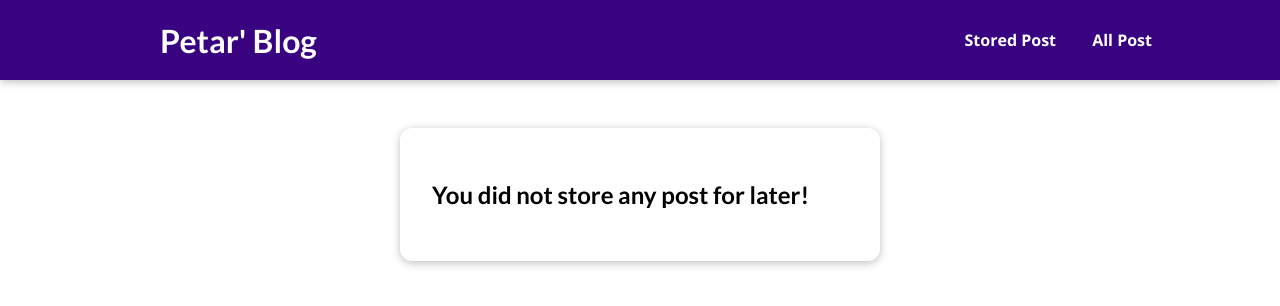
After one commit to Petar-Koprinkov/my_site, a Django app: page /read-later/ in a window 1280 px wide. The commit adds this page. Shown: the top 306 px of the page. Run offline with Django 5.2, Linux system fonts and the light colour scheme.

Commit message:
added session

```diff
--- a/my_site/blog/urls.py
+++ b/my_site/blog/urls.py
@@ -5,4 +5,5 @@ urlpatterns = [
     path('', views.IndexView.as_view(), name='index'),
     path('blog/', views.BlogPageView.as_view(), name='blog_page'),
     path('blog/<slug:slug>/', views.BlogDetailPageView.as_view(), name='blog_detail_page'),
+    path('read-later/', views.ReadLaterView.as_view(), name='read_later'),
 ]
--- a/my_site/blog/views.py
+++ b/my_site/blog/views.py
@@ -26,13 +26,24 @@ class BlogPageView(ListView):
 
 
 class BlogDetailPageView(View):
+
+    def is_post_stored(self, request, post_id):
+        stored_post = request.session.get('stored_post')
+        if stored_post is not None:
+            is_saved = post_id in stored_post
+        else:
+            is_saved = False
+        return is_saved
+
     def get(self, request, slug):
         post = get_object_or_404(Post, slug=slug)
         form = CommentsForm()
+
         context = {
             'form': form,
             'post': post,
             'comments': post.comments.order_by('-date'),
+            'is_saved': self.is_post_stored(request, post.id),
             }
         return render(request, 'blog/post-details.html', context)
 
@@ -50,5 +61,38 @@ class BlogDetailPageView(View):
             'form': form,
             'post': post,
             'comments': post.comments.order_by('-date'),
+            'is_saved': self.is_post_stored(request, post.id),
         }
         return render(request, 'blog/post-details.html', context)
+
+
+class ReadLaterView(View):
+    def get(self, request):
+        stored_post = request.session.get('stored_post')
+        context = {}
+
+        if stored_post is None:
+            context['posts'] = []
+            context['has_posts'] = False
+        else:
+            post = Post.objects.filter(id__in=stored_post)
+            context['has_posts'] = True
+            context['posts'] = post
+
+        return render(request, 'blog/stored-posts.html', context)
+
+    def post(self, request):
+        stored_post = request.session.get('stored_post')
+
+        if stored_post is None:
+            stored_post = []
+
+        post_id = int(request.POST.get('post_id'))
+
+        if post_id not in stored_post:
+            stored_post.append(post_id)
+        else:
+            stored_post.remove(post_id)
+        request.session['stored_post'] = stored_post
+
+        return redirect('blog_page')
--- a/static/blog/app.css
+++ b/static/blog/app.css
@@ -35,6 +35,7 @@ h3 {
   text-decoration: none;
   color: white;
   font-weight: bold;
+  margin-left: 2rem;
 }
 
 #main-navigation a:hover,
--- /dev/null
+++ b/static/blog/stored-posts.css
@@ -0,0 +1,40 @@
+#main-navigation {
+  background-color: #390281;
+  box-shadow: 0 2px 8px rgba(0, 0, 0, 0.25);
+}
+
+#stored-posts {
+  margin: 8rem auto 3rem auto;
+  padding: 2rem;
+  border-radius: 12px;
+  box-shadow: 0 2px 8px rgba(0, 0, 0, 0.25);
+  background-color: white;
+  width: 90%;
+  max-width: 30rem;
+}
+
+#stored-posts ul {
+  list-style: none;
+  margin: 0;
+  padding: 0;
+}
+
+#stored-posts li {
+  margin: 1rem 0;
+}
+
+#stored-posts a {
+  display: block;
+  padding: 1rem;
+  width: 100%;
+  text-decoration: none;
+  border: 1px solid #ccc;
+  color: #1b1b1b;
+  font-weight: bold;
+  border-radius: 15px;
+}
+
+#stored-posts a:hover,
+#stored-posts a:active {
+  background-color: #ccc;
+}
--- a/templates/blog/base.html
+++ b/templates/blog/base.html
@@ -12,6 +12,7 @@
     <header id="main-navigation">
         <h1><a href="{% url 'index' %}">Petar' Blog</a></h1>
         <nav>
+            <a href="{% url 'read_later' %}">Stored Post</a>
             <a href="{% url 'blog_page' %}">All Post</a>
         </nav>
     </header>
--- /dev/null
+++ b/templates/blog/stored-posts.html
@@ -0,0 +1,25 @@
+{% extends 'blog/base.html'%}
+{% load static %}
+
+{% block title %}My Stored Posts{% endblock %}
+
+{% block style_css %}
+    <link rel="stylesheet" href="{% static 'blog/stored-posts.css' %}">
+{% endblock %}
+
+{% block content %}
+    <section id="stored-posts">
+    {% if not has_posts %}
+        <h2>You did not store any post for later!</h2>
+    {% else %}
+        <h2>Your stored posts:</h2>
+        <ul>
+            {% for post in posts %}
+                <li>
+                    <a href="{% url 'blog_detail_page' post.slug %}">{{ post.title }}</a>
+                </li>
+            {% endfor %}
+        </ul>
+    {% endif %}
+    </section>
+{% endblock %}
```
Also changed, not shown: templates/blog/post-details.html (+12 -2 lines), db.sqlite3.
